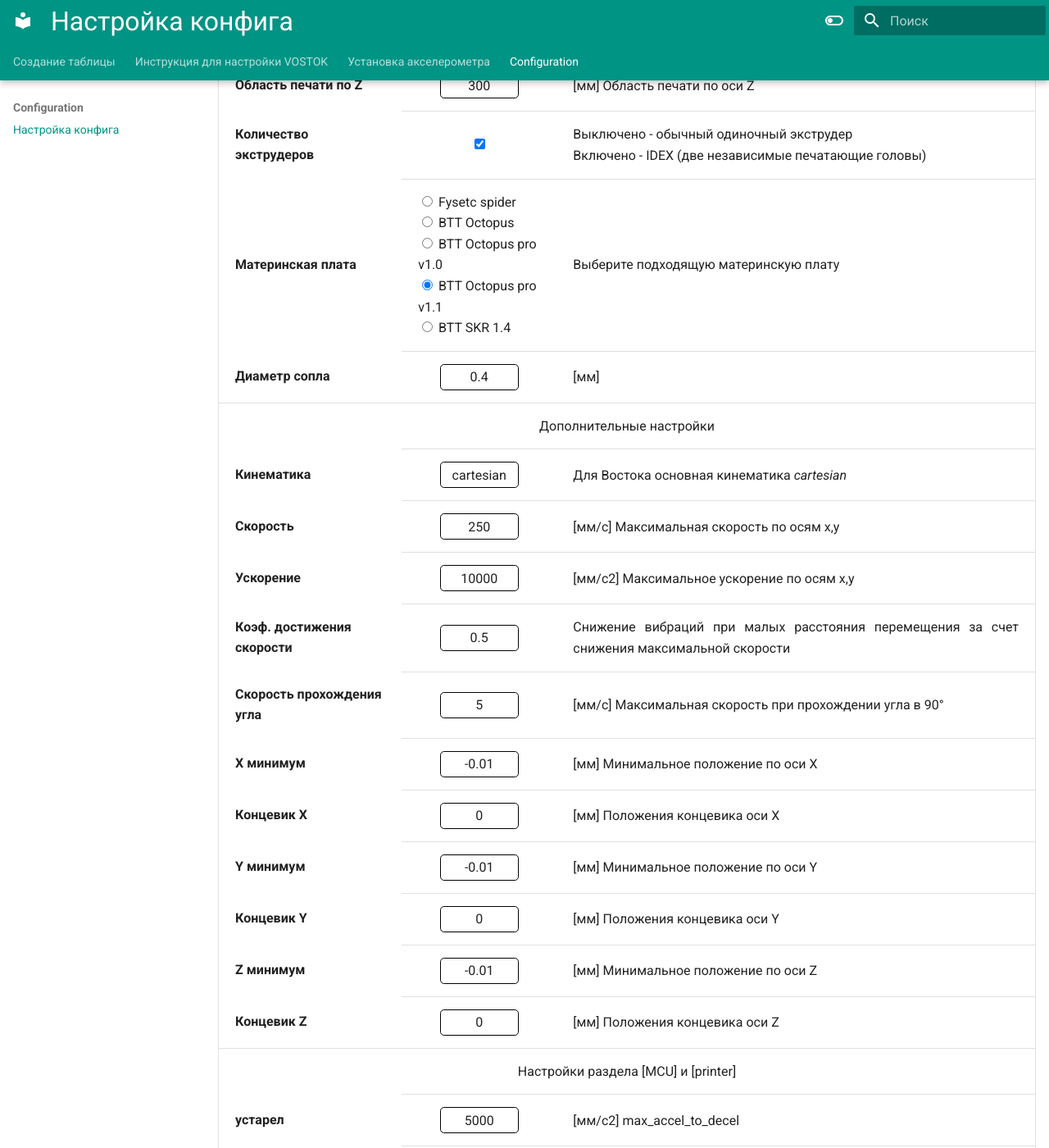
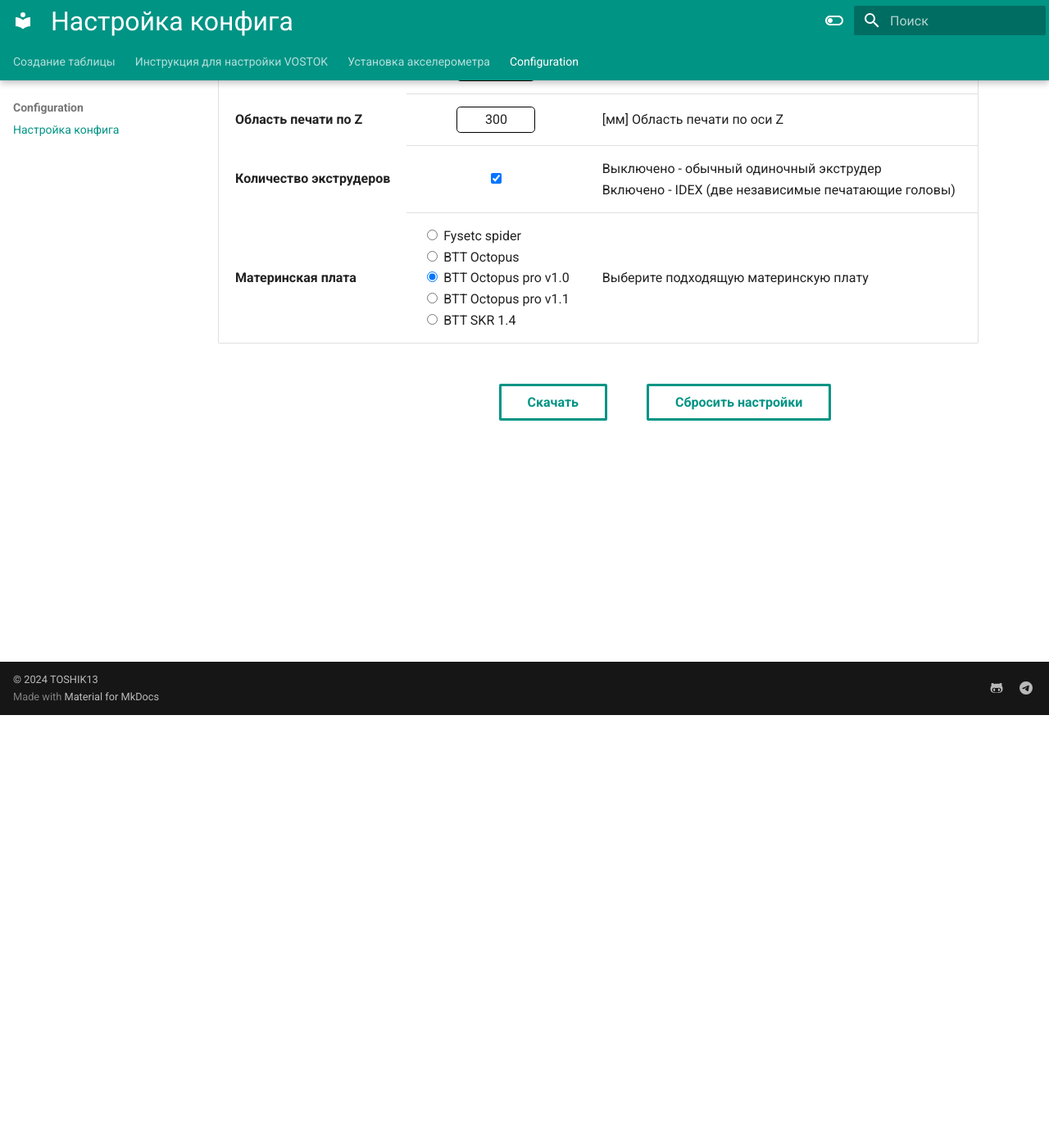
Before and after one commit to TOSHIK13/3D, an MkDocs documentation site: the page built from docs/configuration/configuration.md, in a window 1280 px wide and 1400 px high, scrolled down 528 px. Shown: the whole window at 82% size. Built offline with MkDocs 1.6.1 and Material for MkDocs 9.7.7, drawn with Linux system fonts in a browser that asks for light colours; some of the changed lines change nothing that is shown; some of the changed text lies outside the part shown.

Commit message:
добавлено скрытие части таблицы, термисторы, небольшие фиксы, оставлена octopus pro 1.0

```diff
--- a/docs/configuration/assets/js/generation_config.js
+++ b/docs/configuration/assets/js/generation_config.js
@@ -1,9 +1,9 @@
 var config_mcu = {
-  'btt_octopus_pro_v1.1': {
+  'btt_octopus_pro_v1.0': {
     docs: 'https://github.com/bigtreetech/BIGTREETECH-OCTOPUS-Pro',
 	motor0: {
       id: '0',
-      step_pin: '!PF13',
+      step_pin: 'PF13',
       dir_pin: 'PF12',
       enable_pin: '!PF14',
       endstop_pin: '!PG6',
@@ -14,7 +14,7 @@
       step_pin: 'PG0',
       dir_pin: 'PG1',
       enable_pin: '!PF15',
-      endstop_pin: 'PG9',
+      endstop_pin: '!PG9',
       uart_pin: 'PD11'
     },
     motor2: {
@@ -22,14 +22,14 @@
       step_pin: 'PF11',
       dir_pin: 'PG3',
       enable_pin: '!PG5',
-      endstop_pin: 'PG10',
+      endstop_pin: '!PG10',
       uart_pin: 'PC6'
     },
     motor3: {
       id: '3',
       step_pin: 'PG4',
       dir_pin: 'PC1',
-      enable_pin: 'PA2',
+      enable_pin: '!PA0',
       endstop_pin: 'PG11',
       uart_pin: 'PC7'
     },
@@ -54,7 +54,7 @@
       step_pin: 'PE2',
       dir_pin: 'PE3',
       enable_pin: '!PD4',
-      endstop_pin: 'PG14',
+      endstop_pin: '!PG14',
       uart_pin: 'PE1'
     },
     motor7: {
@@ -66,7 +66,7 @@
       uart_pin: 'PD3'
     },
 	heb: 'PA1',
-	he0: 'PA0',
+	he0: 'PA2',
 	he1: 'PA3',
 	he2: 'PB0',
 	he3: 'PB11',
@@ -81,90 +81,8 @@
 	fan3: 'PD13',
 	fan4: 'PD14',
 	fan5: 'PD15',
-  },
-  'btt_octopus_pro_v1.0': {
-    docs: 'https://github.com/bigtreetech/BIGTREETECH-OCTOPUS-Pro',
-	motor0: {
-      id: '0',
-      step_pin: '!PF13',
-      dir_pin: 'PF12',
-      enable_pin: '!PF14',
-      endstop_pin: '!PG6',
-      uart_pin: 'PC4'
-    },
-    motor1: {
-      id: '1',
-      step_pin: 'PG0',
-      dir_pin: 'PG1',
-      enable_pin: '!PF15',
-      endstop_pin: 'PG9',
-      uart_pin: 'PD11'
-    },
-    motor2: {
-      id: '2',
-      step_pin: 'PF11',
-      dir_pin: 'PG3',
-      enable_pin: '!PG5',
-      endstop_pin: 'PG10',
-      uart_pin: 'PC6'
-    },
-    motor3: {
-      id: '3',
-      step_pin: 'PG4',
-      dir_pin: 'PC1',
-      enable_pin: 'PA0',
-      endstop_pin: 'PG11',
-      uart_pin: 'PC7'
-    },
-    motor4: {
-      id: '4',
-      step_pin: 'PF9',
-      dir_pin: 'PF10',
-      enable_pin: '!PG2',
-      endstop_pin: 'PG12',
-      uart_pin: 'PF2'
-    },
-    motor5: {
-      id: '5',
-      step_pin: 'PC13',
-      dir_pin: 'PF0',
-      enable_pin: '!PF1',
-      endstop_pin: 'PG13',
-      uart_pin: 'PE4'
-    },
-    motor6: {
-      id: '6',
-      step_pin: 'PE2',
-      dir_pin: 'PE3',
-      enable_pin: '!PD4',
-      endstop_pin: 'PG14',
-      uart_pin: 'PE1'
-    },
-    motor7: {
-      id: '7',
-      step_pin: 'PE6',
-      dir_pin: 'PA14',
-      enable_pin: '!PE0',
-      endstop_pin: 'PG15',
-      uart_pin: 'PD3'
-    },
-	heb: 'PA1',
-	he0: 'PA2',
-	he1: 'PA3',
-	he2: 'PB10',
-	he3: 'PB11',
-	tb: 'PF3',
-	t0: 'PF4',
-	t1: 'PF5',
-	t2: 'PF6',
-	t3: 'PF7',
-	fan0: 'PA8',
-	fan1: 'PE5',
-	fan2: 'PD12',
-	fan3: 'PD13',
-	fan4: 'PD14',
-	fan5: 'PD15',
   }
+
 };
 
 
@@ -196,7 +114,16 @@
     return data;
 }
 
-
+// Функция для инвертирования пина
+function invert(str) {
+    if (str.startsWith('!')) {
+        // Удаляем символ "!"
+        return str.substring(1);
+    } else {
+        // Добавляем символ "!"
+        return '!' + str;
+    }
+}
 
 // Функция для обработки выбора чекбоксов
 function processCheckboxes(fieldIds) {
@@ -219,7 +146,7 @@
 
     };
     var individual_parameters = {
-        dir: (data[`${axis}_dir`]) ? '!' : '',
+        dir:(main) ? data[`${axis}_dir`] : data[`${axis.slice(0, -1)}_dir`],
         position_min: data[`${axis}_position_min`],
         position_max: data[`size_${axis}`],
         position_endstop: data[`${axis}_position_endstop`],
@@ -231,14 +158,21 @@
     };
     var step = { ...motor, ...general_parameters, ...individual_parameters};
     step['axis'] = axis;
+    step.dir_pin = (step.dir) ? invert(step.dir_pin) : step.dir_pin;
     if (axis === 'dual_carriage'){
         step.rotation_distance = data[`x_rotation_distance`];
         step.run_current = data[`x_run_current`];
         step.hold_current = data[`x_hold_current`];
+        step.position_min = '0';
+        step.position_max = data.size_x;
+        step.position_endstop = data.size_x;
         step.name_step = `[${step.axis}]
 axis: x
 safe_distance: 52`;
         step.name_drive = `[tmc2209 ${step.axis}]`;
+    };
+    if (axis === 'y1'){
+        step.dir_pin = invert(step.dir_pin);
     };
 
 
@@ -246,7 +180,7 @@
 #Motor${step.id}
 ${step.name_step}
 step_pin: ${step.step_pin}
-dir_pin: ${step.dir}${step.dir_pin} # напрвление вращения
+dir_pin: ${step.dir_pin} # напрвление вращения
 enable_pin: ${step.enable_pin}
 rotation_distance: ${step.rotation_distance}
 microsteps: ${step.microsteps}
@@ -273,23 +207,27 @@
     if (extruder) {
         var text_extruder = `
 #Motor${step.id}
-[stepper_${step.axis}]
+[${step.axis}]
 step_pin: ${step.step_pin}
 dir_pin: ${step.dir}${step.dir_pin} # напрвление вращения
 enable_pin: ${step.enable_pin}
 rotation_distance: ${step.rotation_distance}
 microsteps: ${step.microsteps}
 full_steps_per_rotation: ${step.full_steps_per_rotation} # кол-во шагов на оборот. 1.8 градуса - 200, 0.9 градуса - 400
-nozzle_diameter: 0.400
+nozzle_diameter: ${data.nozzle_diameter}
 filament_diameter: 1.75
 heater_pin: ${config_mcu[data.MCU][`he${exid}`]} # HE${exid}
 sensor_pin: ${config_mcu[data.MCU][`t${exid}`]} # T${exid}
-sensor_type: ATC Semitec 104NT-4-R025H42G
+sensor_type: ${data.thermistor_bed}
 min_temp: 10
-max_temp: 350
+max_temp: 300
 min_extrude_temp: 170
 max_extrude_only_distance: 150
 max_extrude_cross_section: 999 # Фикс бага
+control = pid
+pid_kp = 18.370
+pid_ki = 1.012
+pid_kd = 83.355
 
 [tmc2209 ${step.axis}]
 uart_pin: ${step.uart_pin}
@@ -312,14 +250,15 @@
 ################################################################################
 #   Included configs
 ################################################################################
-#[include macros.cfg]        # Основные макросы
+[include macros.cfg]        # Основные макросы
 #[include input_shaper.cfg]  # ADXL Input Shaping
 #[include leds.cfg]
 #[include fans.cfg]          # Вентилятор
 #[include idex.cfg]          # Смена печатающей головки
-#[include misc.cfg]          # Разное
+[include misc.cfg]          # Разное
 #[include fast_infill.cfg]   # sqv
 #[include shaper/ADXL_SHAPER.cfg] #
+[include start_calibration.cfg]
 `;
 
     var basic = `
@@ -360,7 +299,7 @@
 ${creatSteppers(data, config_mcu[data.MCU].motor0, 'x')}
 ${creatSteppers(data, config_mcu[data.MCU].motor1, 'y')}
 ${creatSteppers(data, config_mcu[data.MCU].motor2, 'y1', false)}
-${(data.idex) ? creatSteppers(data, config_mcu[data.MCU].motor3, 'dual_carriage') : ''}
+${(data.idex) ? creatSteppers(data, config_mcu[data.MCU].motor6, 'dual_carriage') : ''}
 
 ################################################################################
 #   Z Stepper Settings
@@ -371,8 +310,8 @@
 ################################################################################
 #   Extruder
 ################################################################################
-${creatSteppers(data, config_mcu[data.MCU].motor3, 'extruder', true, true,'0')}
-${(data.idex) ? creatSteppers(data, config_mcu[data.MCU].motor4, 'extruder1', false, true,'1') : ''}
+${creatSteppers(data, config_mcu[data.MCU].motor5, 'extruder', true, true,'0')}
+${(data.idex) ? creatSteppers(data, config_mcu[data.MCU].motor7, 'extruder1', false, true,'2') : ''}
 
 `;
     var bed = `
@@ -383,14 +322,14 @@
 [heater_bed]
 ## SSR Pin - In BED OUT position
 heater_pin: ${config_mcu[data.MCU][`he1`]} # HE1
-sensor_type: ATC Semitec 104NT-4-R025H42G
-sensor_pin: ${config_mcu[data.MCU][`tb`]} # TB
+sensor_type: ${data.thermistor_bed}
+sensor_pin: ${config_mcu[data.MCU][`t1`]} # T1
 ## Adjust Max Power so your heater doesn't warp your bed
 max_power: 1.0
-#control: pid
-#pid_Kp=59.509
-#pid_Ki=2.464
-#pid_Kd=359.284
+control: pid
+pid_Kp=59.509
+pid_Ki=2.464
+pid_Kd=359.284
 min_temp: 15
 max_temp: 120
 `;
@@ -446,9 +385,12 @@
         'k3d_config_z_hold_current',
         'k3d_config_extruder_run_current',
         'k3d_config_extruder_hold_current',
+        'k3d_config_nozzle_diameter'
     ]; // Список идентификаторов обычных полей
     var radioFieldList = [
-        'k3d_config_MCU'
+        'k3d_config_MCU',
+        'k3d_config_thermistor_bed',
+        'k3d_config_thermistor_extruder'
     ]; // Список идентификаторов полей радиокнопок
     var checkboxFieldList = [
         'k3d_config_idex',
@@ -470,3 +412,14 @@
 }
 
 document.getElementById('processButton').addEventListener('click', processDataAndDownload);
+
+var toggleCheckbox = document.getElementById('toggleTablePro');
+var tableBody = document.getElementById('tablePro');
+
+toggleCheckbox.addEventListener('change', function() {
+    if (toggleCheckbox.checked) {
+        tableBody.style.display = ''; // Показать tbody
+    } else {
+        tableBody.style.display = 'none'; // скрыть tbody
+    }
+});
--- a/docs/configuration/configuration.md
+++ b/docs/configuration/configuration.md
@@ -8,6 +8,8 @@
 
 
 <script src="https://cdn.jsdelivr.net/npm/streamsaver@2.0.3/StreamSaver.min.js"></script>
+
+<label for="toggle">Расширенный режим:</label><input type="checkbox" id="toggleTablePro">
 
 
 <table style="width: 100%; font-size: 0.8rem;">
@@ -46,14 +48,16 @@
             <td align="center">
                 <form style="text-align:left; width:fit-content;"><input type="radio" id="k3d_config_MCU_0" name="k3d_config_MCU" value="fysetc_spider"><label for="k3d_la_firmwareMarlin"> Fysetc spider</label><br>
                 <input type="radio" id="k3d_config_MCU_1" name="k3d_config_MCU" value="btt_octopus"><label for="k3d_la_firmwareKlipper"> BTT Octopus</label><br>
-                <input type="radio" id="k3d_config_MCU_2" name="k3d_config_MCU" value="btt_octopus_pro_v1.0"><label for="k3d_la_firmwareRRF"> BTT Octopus pro v1.0</label><br>
-                <input type="radio" id="k3d_config_MCU_3" name="k3d_config_MCU" value="btt_octopus_pro_v1.1" checked><label for="k3d_la_firmwareRRF"> BTT Octopus pro v1.1</label><br>
+                <input type="radio" id="k3d_config_MCU_2" name="k3d_config_MCU" value="btt_octopus_pro_v1.0" checked><label for="k3d_la_firmwareRRF"> BTT Octopus pro v1.0</label><br>
+                <input type="radio" id="k3d_config_MCU_3" name="k3d_config_MCU" value="btt_octopus_pro_v1.1"><label for="k3d_la_firmwareRRF"> BTT Octopus pro v1.1</label><br>
 				<input type="radio" id="k3d_config_MCU_4" name="k3d_config_MCU" value="btt_skr_1.4"><label for="k3d_la_firmwareRRF"> BTT SKR 1.4</label>
                 </form>
             </td>
             <td class="lang" id="table.firmware.description" style="text-align: justify;">Выберите подходящую материнскую плату</td>
         </tr>
-        <tr>
+    </tbody>
+    <tbody id="tablePro" style="display: none;">
+        <tr id="toggleRow000" class="hidden">
             <th class="lang" id="table.nozzle_diameter.title">Диаметр сопла</td>
             <td style="text-align:center"><input class="calibratorInput" type="text" id="k3d_config_nozzle_diameter" name="k3d_config_nozzle_diameter" value="0.4"></td>
             <td class="lang" id="table.nozzle_diameter.description" style="text-align: justify;">[мм] </td>
@@ -141,17 +145,17 @@
         </tr>
         <tr>
             <th class="lang" id="table.x_dir.title">Инвертировать X</td>
-            <td style="text-align:center"><input type="checkbox" id="k3d_config_x_dir" name="k3d_config_x_dir" checked></td>
+            <td style="text-align:center"><input type="checkbox" id="k3d_config_x_dir" name="k3d_config_x_dir"></td>
             <td class="lang" id="table.x_dir.description" style="text-align: justify;"></td>
         </tr>
         <tr>
             <th class="lang" id="table.y_dir.title">Инвертировать Y</td>
-            <td style="text-align:center"><input type="checkbox" id="k3d_config_y_dir" name="k3d_config_y_dir" checked></td>
+            <td style="text-align:center"><input type="checkbox" id="k3d_config_y_dir" name="k3d_config_y_dir"></td>
             <td class="lang" id="table.y_dir.description" style="text-align: justify;"></td>
         </tr>
         <tr>
             <th class="lang" id="table.z_dir.title">Инвертировать Z</td>
-            <td style="text-align:center"><input type="checkbox" id="k3d_config_z_dir" name="k3d_config_z_dir" checked></td>
+            <td style="text-align:center"><input type="checkbox" id="k3d_config_z_dir" name="k3d_config_z_dir"></td>
             <td class="lang" id="table.z_dir.description" style="text-align: justify;"></td>
         </tr>
         <tr>
@@ -214,6 +218,38 @@
             <td style="text-align:center"><input class="calibratorInput" type="text" id="k3d_config_extruder_hold_current" name="k3d_config_extruder_hold_current" value="0.5"></td>
             <td class="lang" id="table.extruder_hold_current.description" style="text-align: justify;">[А]</td>
         </tr>
+        <tr>
+            <th class="lang" id="k3d_config_bed_title">Термистор стола</td>
+            <td align="center">
+                <form style="text-align:left; width:fit-content;">
+				<input type="radio" id="k3d_config_thermistor_bed_0" name="k3d_config_thermistor_bed" value="EPCOS 100K B57560G104F"><label for="k3d_thermistor_bed_0"> EPCOS 100K B57560G104F</label><br>
+                <input type="radio" id="k3d_config_thermistor_bed_1" name="k3d_config_thermistor_bed" value="ATC Semitec 104GT-2" checked><label for="k3d_thermistor_bed_1"> ATC Semitec 104GT-2</label><br>
+                <input type="radio" id="k3d_config_thermistor_bed_2" name="k3d_config_thermistor_bed" value="ATC Semitec 104NT-4-R025H42G"><label for="k3d_thermistor_bed_2">ATC Semitec 104NT-4-R025H42G</label><br>
+				<input type="radio" id="k3d_config_thermistor_bed_3" name="k3d_config_thermistor_bed" value="Generic 3950"><label for="k3d_thermistor_bed_3"> Generic 3950</label><br>
+				<input type="radio" id="k3d_config_thermistor_bed_4" name="k3d_config_thermistor_bed" value="Honeywell 100K 135-104LAG-J01"><label for="k3d_thermistor_bed_4"> Honeywell 100K 135-104LAG-J01</label><br>
+				<input type="radio" id="k3d_config_thermistor_bed_5" name="k3d_config_thermistor_bed" value="NTC 100K MGB18-104F39050L32"><label for="k3d_thermistor_bed_5"> NTC 100K MGB18-104F39050L32</label><br>
+				<input type="radio" id="k3d_config_thermistor_bed_6" name="k3d_config_thermistor_bed" value="SliceEngineering 450"><label for="k3d_thermistor_bed_6"> SliceEngineering 450</label><br>
+				<input type="radio" id="k3d_config_thermistor_bed_7" name="k3d_config_thermistor_bed" value="ATC Semitec 104NT-4-R025H42G"><label for="k3d_thermistor_bed_7"> TDK NTCG104LH104JT1</label><br>
+				</form>
+            </td>
+            <td class="lang" id="table.firmware.description" style="text-align: justify;">Выберите датчик температуры стола</td>
+        </tr>
+		<tr>
+            <th class="lang" id="k3d_config_extruder_title">Термистор сопла</td>
+            <td align="center">
+                <form style="text-align:left; width:fit-content;">
+				<input type="radio" id="k3d_config_thermistor_extruder_0" name="k3d_config_thermistor_extruder" value="EPCOS 100K B57560G104F"><label for="k3d_thermistor_extruder_0"> EPCOS 100K B57560G104F</label><br>
+                <input type="radio" id="k3d_config_thermistor_extruder_1" name="k3d_config_thermistor_extruder" value="ATC Semitec 104GT-2"><label for="k3d_thermistor_extruder_1"> ATC Semitec 104GT-2</label><br>
+                <input type="radio" id="k3d_config_thermistor_extruder_2" name="k3d_config_thermistor_extruder" value="ATC Semitec 104NT-4-R025H42G" checked><label for="k3d_thermistor_extruder_2">ATC Semitec 104NT-4-R025H42G</label><br>
+				<input type="radio" id="k3d_config_thermistor_extruder_3" name="k3d_config_thermistor_extruder" value="Generic 3950"><label for="k3d_thermistor_extruder_3"> Generic 3950</label><br>
+				<input type="radio" id="k3d_config_thermistor_extruder_4" name="k3d_config_thermistor_extruder" value="Honeywell 100K 135-104LAG-J01"><label for="k3d_thermistor_extruder_4"> Honeywell 100K 135-104LAG-J01</label><br>
+				<input type="radio" id="k3d_config_thermistor_extruder_5" name="k3d_config_thermistor_extruder" value="NTC 100K MGB18-104F39050L32"><label for="k3d_thermistor_extruder_5"> NTC 100K MGB18-104F39050L32</label><br>
+				<input type="radio" id="k3d_config_thermistor_extruder_6" name="k3d_config_thermistor_extruder" value="SliceEngineering 450"><label for="k3d_thermistor_extruder_6"> SliceEngineering 450</label><br>
+				<input type="radio" id="k3d_config_thermistor_extruder_7" name="k3d_config_thermistor_extruder" value="ATC Semitec 104NT-4-R025H42G"><label for="k3d_thermistor_extruder_7"> TDK NTCG104LH104JT1</label><br>
+				</form>
+            </td>
+            <td class="lang" id="table.firmware.description" style="text-align: justify;">Выберите датчик температуры сопла</td>
+        </tr>
     </tbody>
 </table>
 
```
